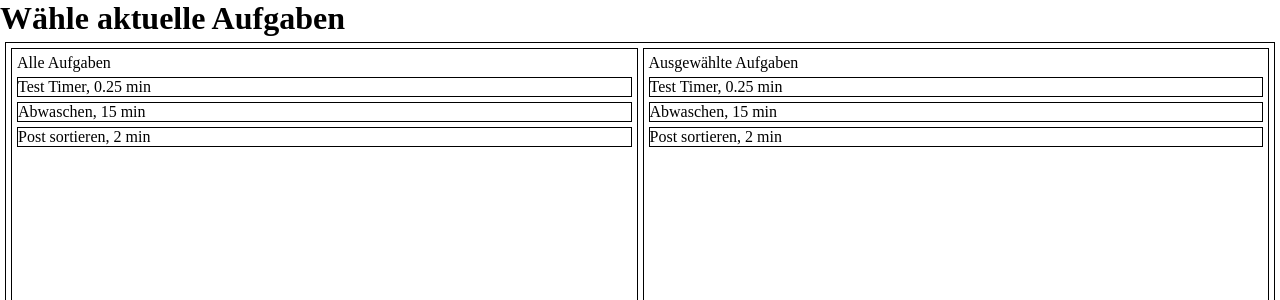
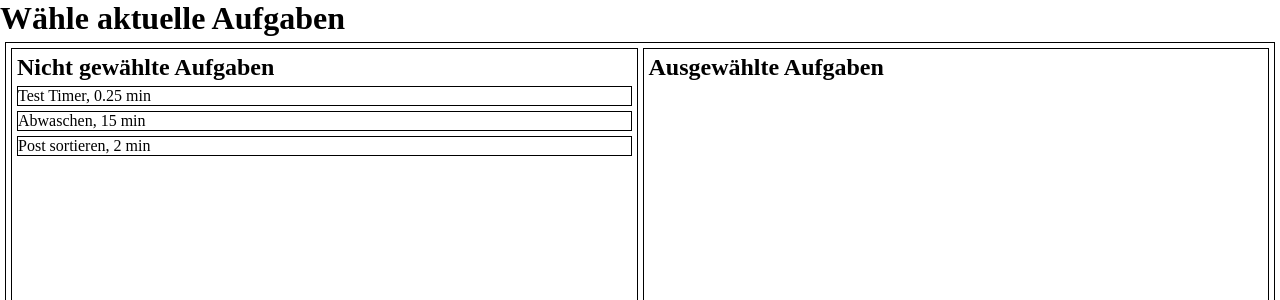
Before and after one commit to A11yship/capstone-project, a Next.js app: page /create-list in a window 1280 px wide. Shown: the top 300 px of the page. Built offline with nearby package versions, Linux system fonts and the light colour scheme.

Commit message:
Add stats for the lists and dnd container

```diff
--- a/src/components/Container/StyledContainer.js
+++ b/src/components/Container/StyledContainer.js
@@ -2,7 +2,6 @@ import styled from 'styled-components';
 
 const StyledContainer = styled.div`
 	display: flex;
-	justify-content: space-between;
 	width: auto;
 	height: calc(100vh - 50px);
 	margin: 5px;
--- a/src/pages/create-list.js
+++ b/src/pages/create-list.js
@@ -1,21 +1,40 @@
+import {DragDropContext} from '@hello-pangea/dnd';
+import {useState} from 'react';
+
 import StyledColumn from '../components/Column/StyledColumn';
 import StyledContainer from '../components/Container/StyledContainer';
 import StyledTask from '../components/Task/StyledTask';
 import useStore from '../hooks/useStore';
 
 export default function CreateList() {
-	const columns = ['Alle Aufgaben', 'Ausgewählte Aufgaben'];
+	const columns = ['Nicht gewählte Aufgaben', 'Ausgewählte Aufgaben'];
 	const tasks = useStore(state => state.tasks);
+	const [unselectedTasks, setUnselectedTasks] = useState([...tasks]);
+	const [selectedTasks, setSelectedTasks] = useState([]);
+
+	function handleOnDragEnd() {
+		setUnselectedTasks([...tasks]);
+		setSelectedTasks([]);
+	}
 
 	return (
 		<>
 			<h1>Wähle aktuelle Aufgaben </h1>
 			<StyledContainer>
+				<DragDropContext onDragEnd={handleOnDragEnd}>
 					{columns.map(column => {
 						return (
 							<StyledColumn key={column}>
-							{column}{' '}
-							{tasks.map(task => {
+								<h2>{column}</h2>
+								{column === 'Nicht gewählte Aufgaben'
+									? unselectedTasks.map(task => {
+											return (
+												<StyledTask key={task.id}>
+													{task.name}, {task.time} min
+												</StyledTask>
+											);
+									  })
+									: selectedTasks.map(task => {
 											return (
 												<StyledTask key={task.id}>
 													{task.name}, {task.time} min
@@ -25,6 +44,7 @@ export default function CreateList() {
 							</StyledColumn>
 						);
 					})}
+				</DragDropContext>
 			</StyledContainer>
 		</>
 	);
```
Lines whose indentation alone changed are shown as unchanged.
